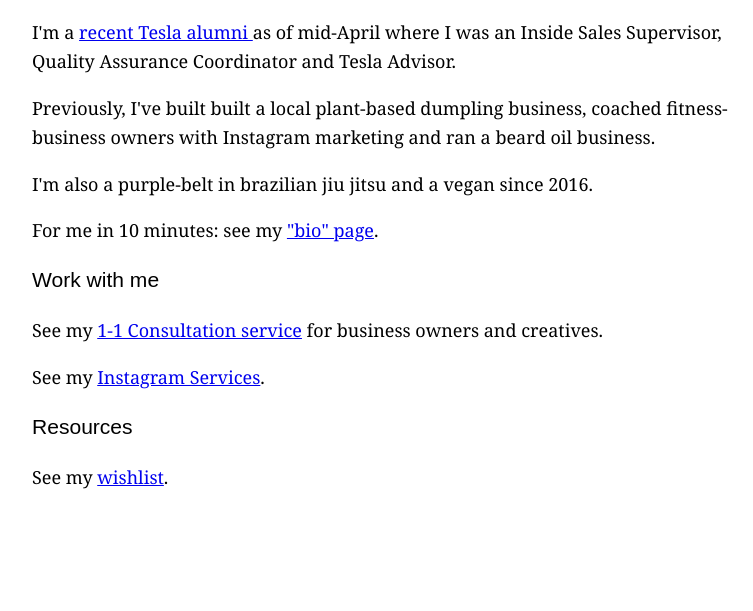
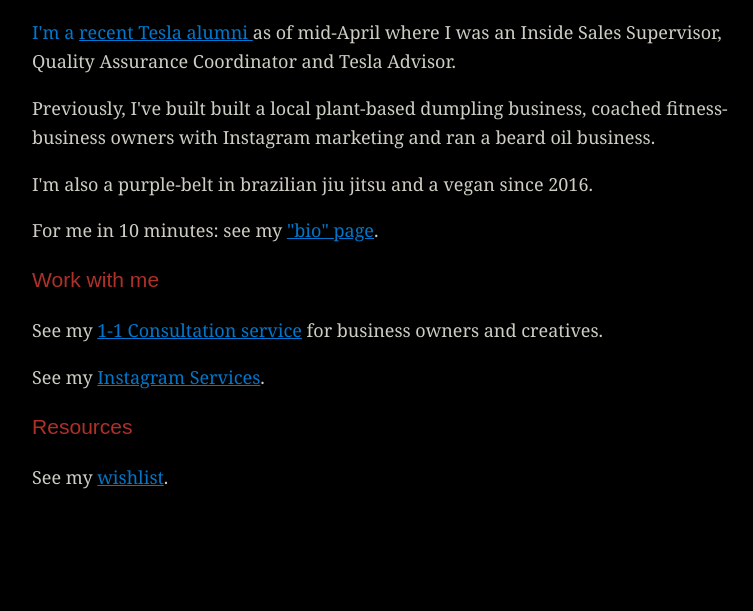
Before and after one commit to leonbenj/leonbenj, a plain HTML site: page index.html in a window 1280 px wide. Shown: the part 189-800 px from the top of the page, without its empty margins (248-1001 px from the left). Drawn offline with Linux system fonts and the light colour scheme.

Commit message:
Update style.css

```diff
--- a/style.css
+++ b/style.css
@@ -5,9 +5,31 @@ body {
   font-family: Georgia, serif;
   font-size: 18px;
   line-height: 1.6em;
-  color: black;
+  color: rgb(206, 205, 195);
+  background-color: #000000;
 }
 h1, h2, h3 {
   font-family: sans-serif;
   font-weight: normal;
+  color: #AF3029;
 }
+
+/* Link colors */
+a {
+  color: #0077cc; /* Your desired color for normal link state */
+}
+
+/* Visited link color */
+a:visited {
+  color: #4a6785; /* Your desired color for visited link state */
+}
+
+/* Hover link color */
+a:hover {
+  color: #d33682; /* Your desired color for hover link state */
+}
+
+/* Active link color */
+a:active {
+  color: #b00; /* Your desired color for active link state */
+}
```
